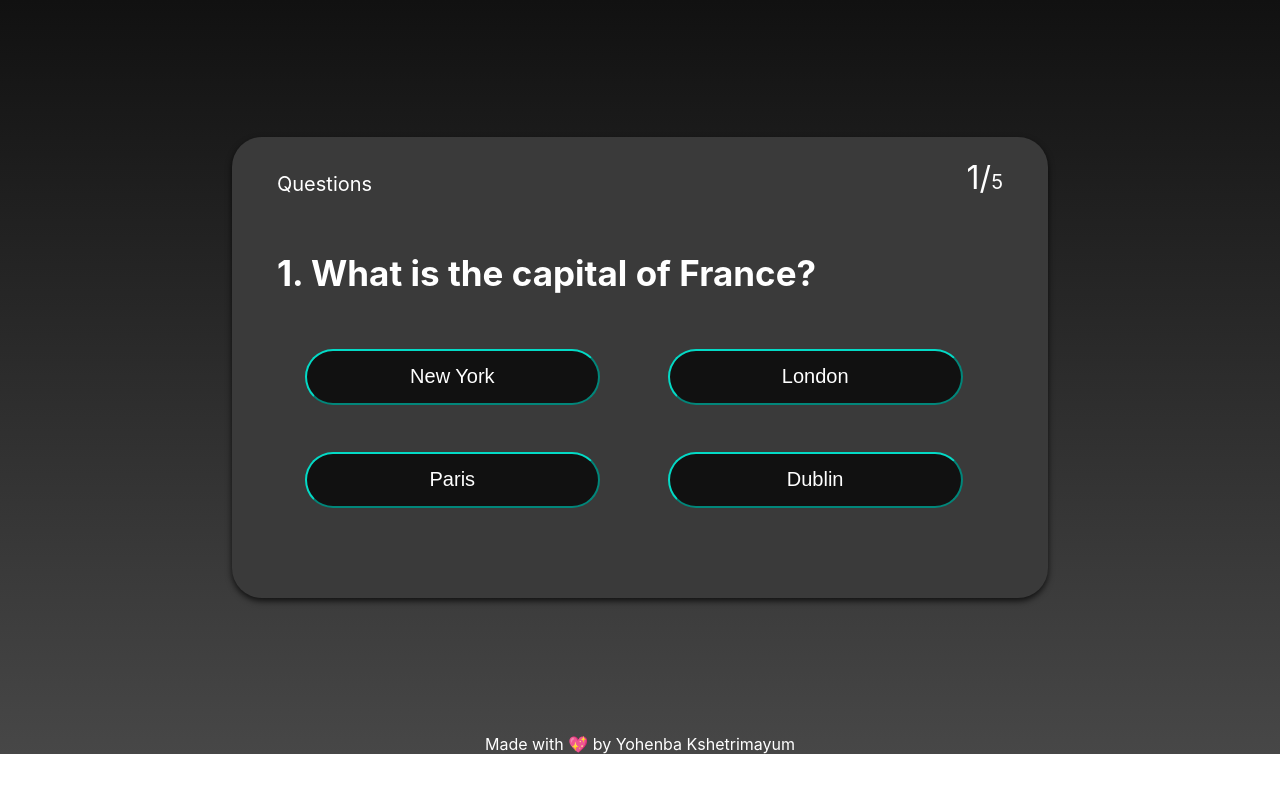
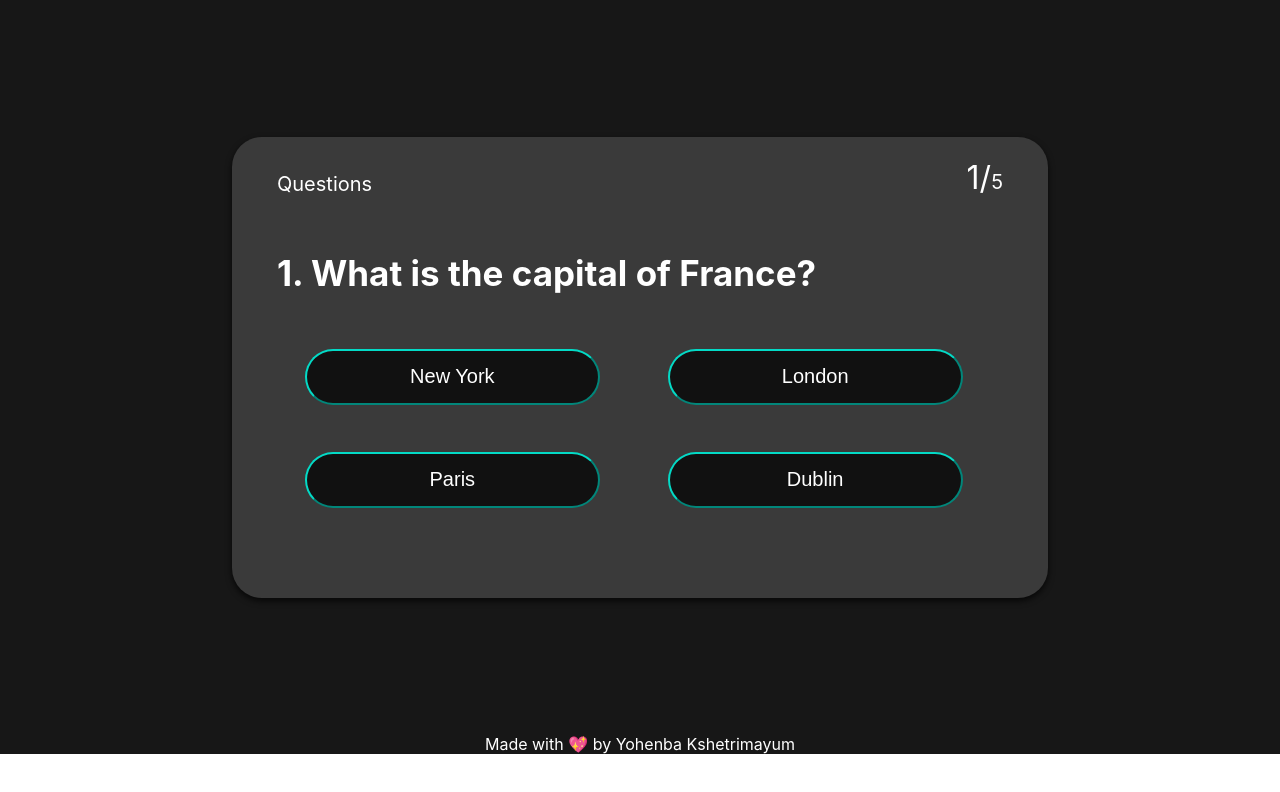
Before and after one commit to Yohenba18/Quiz-app, a React (Create React App) app: page / in a window 1280 px wide. Shown: the top 792 px of the page. Built offline with nearby package versions, Linux system fonts and the light colour scheme.

Commit message:
quiz v5.9.3 making dynamic

```diff
--- a/src/App.css
+++ b/src/App.css
@@ -5,7 +5,8 @@
 
 
 .App{
-  background: linear-gradient(180deg, rgba(17,17,17,1) 0%, rgba(71,71,71,1) 100%, rgba(96,96,96,1) 100%) no-repeat;
+  background-color:#171717;
+  /* background: linear-gradient(180deg, rgba(17,17,17,1) 0%, rgba(71,71,71,1) 100%, rgba(96,96,96,1) 100%) no-repeat; */
 	height: 754px;
   color: white;
   overflow: hidden;
```
